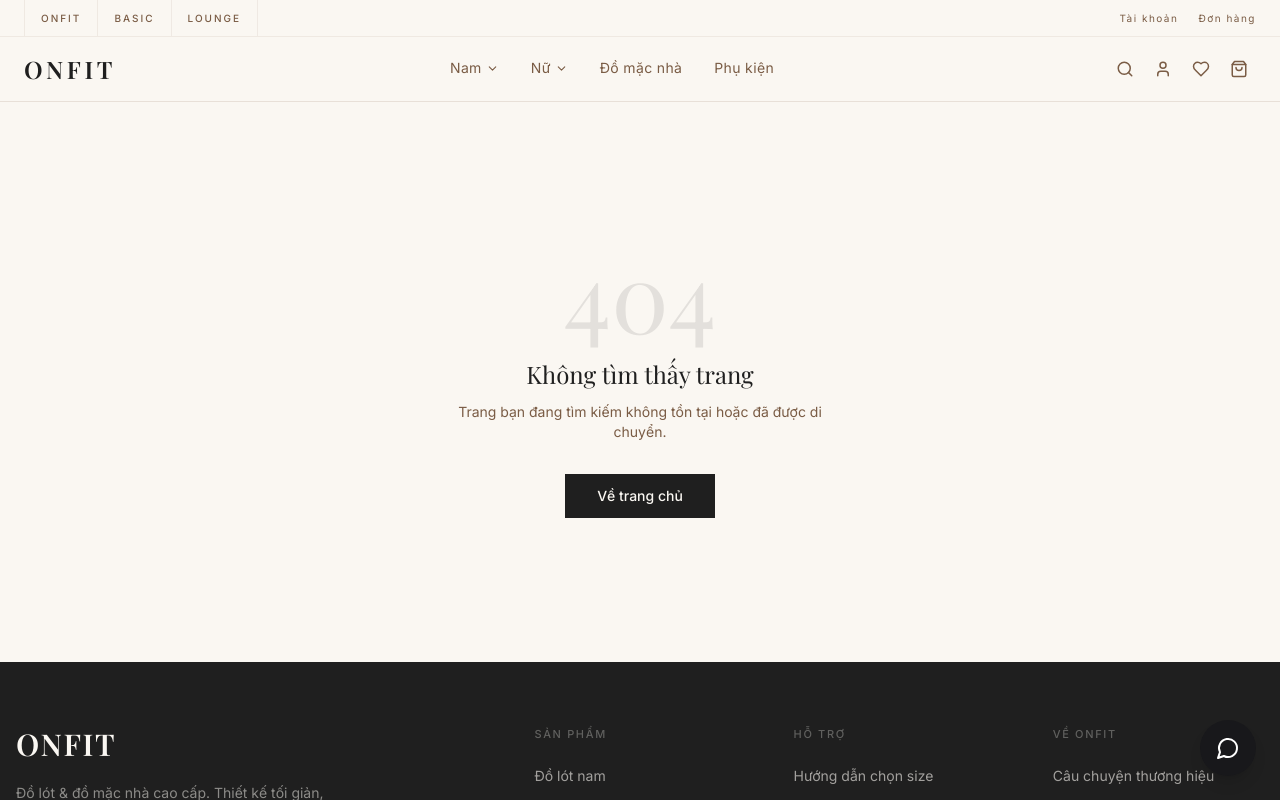
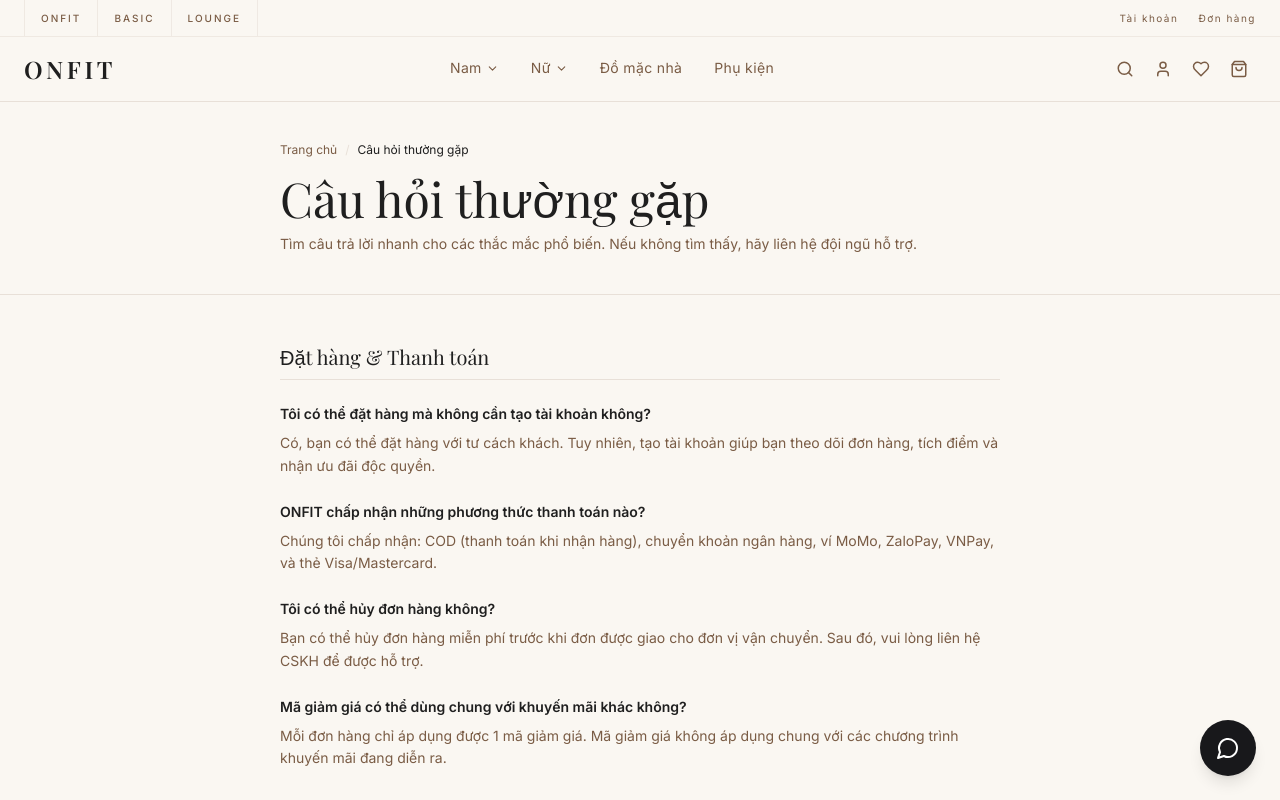
Before and after one commit to JasonTM17/ON-OFF_JS, a Next.js app: page /faq in a window 1280 px wide. Before the commit this address had no page. Shown: the top 800 px of the page. Built offline with nearby package versions, Linux system fonts and the light colour scheme; a web font is replaced by a local one.

Commit message:
feat(pages): thêm trang Câu hỏi thường gặp (FAQ)
4 mục: Đặt hàng, Sản phẩm, Giao hàng, Đổi trả.

```diff
--- /dev/null
+++ b/src/app/(shop)/faq/page.tsx
@@ -0,0 +1,140 @@
+import Link from "next/link";
+
+export const metadata = {
+  title: "Câu hỏi thường gặp",
+  description: "Giải đáp các thắc mắc phổ biến về sản phẩm, đặt hàng, giao hàng và đổi trả tại ONFIT",
+};
+
+const FAQ_SECTIONS = [
+  {
+    title: "Đặt hàng & Thanh toán",
+    items: [
+      {
+        q: "Tôi có thể đặt hàng mà không cần tạo tài khoản không?",
+        a: "Có, bạn có thể đặt hàng với tư cách khách. Tuy nhiên, tạo tài khoản giúp bạn theo dõi đơn hàng, tích điểm và nhận ưu đãi độc quyền.",
+      },
+      {
+        q: "ONFIT chấp nhận những phương thức thanh toán nào?",
+        a: "Chúng tôi chấp nhận: COD (thanh toán khi nhận hàng), chuyển khoản ngân hàng, ví MoMo, ZaloPay, VNPay, và thẻ Visa/Mastercard.",
+      },
+      {
+        q: "Tôi có thể hủy đơn hàng không?",
+        a: "Bạn có thể hủy đơn hàng miễn phí trước khi đơn được giao cho đơn vị vận chuyển. Sau đó, vui lòng liên hệ CSKH để được hỗ trợ.",
+      },
+      {
+        q: "Mã giảm giá có thể dùng chung với khuyến mãi khác không?",
+        a: "Mỗi đơn hàng chỉ áp dụng được 1 mã giảm giá. Mã giảm giá không áp dụng chung với các chương trình khuyến mãi đang diễn ra.",
+      },
+    ],
+  },
+  {
+    title: "Sản phẩm & Size",
+    items: [
+      {
+        q: "Làm sao để chọn đúng size?",
+        a: "Tham khảo bảng size chi tiết tại trang Hướng dẫn chọn size. Nếu bạn ở giữa 2 size, nên chọn size lớn hơn. Bạn cũng có thể nhắn tin cho chatbot để được tư vấn.",
+      },
+      {
+        q: "Chất liệu sản phẩm ONFIT có an toàn không?",
+        a: "Tất cả sản phẩm ONFIT đều đạt chứng nhận Oeko-Tex Standard 100 — đảm bảo không chứa chất gây hại cho da và sức khỏe.",
+      },
+      {
+        q: "Sản phẩm có bị co rút sau khi giặt không?",
+        a: "Sản phẩm ONFIT được xử lý chống co rút trước khi may. Tuy nhiên, nên giặt ở nhiệt độ dưới 40°C và không sấy khô ở nhiệt độ cao.",
+      },
+      {
+        q: "Tôi có thể đổi size miễn phí không?",
+        a: "Có, mỗi đơn hàng được đổi size miễn phí 1 lần trong vòng 30 ngày, với điều kiện sản phẩm còn nguyên tem nhãn.",
+      },
+    ],
+  },
+  {
+    title: "Giao hàng",
+    items: [
+      {
+        q: "Thời gian giao hàng là bao lâu?",
+        a: "Nội thành TP.HCM và Hà Nội: 1–2 ngày. Tỉnh thành khác: 3–5 ngày làm việc. Không tính ngày lễ và Chủ nhật.",
+      },
+      {
+        q: "Phí ship bao nhiêu?",
+        a: "Miễn phí ship cho đơn từ 500.000₫. Đơn dưới 500.000₫ phí ship 30.000₫ toàn quốc.",
+      },
+      {
+        q: "Tôi có thể theo dõi đơn hàng ở đâu?",
+        a: "Đăng nhập tài khoản → Đơn hàng để xem trạng thái. Hoặc dùng mã vận đơn trong email xác nhận để tra cứu trên website đơn vị vận chuyển.",
+      },
+    ],
+  },
+  {
+    title: "Đổi trả & Hoàn tiền",
+    items: [
+      {
+        q: "Chính sách đổi trả như thế nào?",
+        a: "Đổi trả trong 30 ngày, sản phẩm còn nguyên tem nhãn, chưa qua sử dụng. Chi tiết tại trang Chính sách đổi trả.",
+      },
+      {
+        q: "Bao lâu thì tôi nhận được tiền hoàn?",
+        a: "Chuyển khoản: 3–5 ngày. Ví điện tử: 1–3 ngày. Thẻ tín dụng: 7–14 ngày tùy ngân hàng.",
+      },
+      {
+        q: "Ai chịu phí ship khi đổi trả?",
+        a: "ONFIT chịu toàn bộ phí ship đổi trả nếu lỗi từ phía chúng tôi (sai sản phẩm, lỗi sản xuất). Đổi size theo ý muốn: miễn phí 1 lần.",
+      },
+    ],
+  },
+];
+
+export default function FAQPage() {
+  return (
+    <div className="bg-background min-h-screen">
+      <div className="border-b border-border">
+        <div className="max-w-3xl mx-auto px-6 py-10">
+          <nav className="text-xs text-muted mb-4 flex items-center gap-2">
+            <Link href="/" className="hover:text-foreground transition-colors">Trang chủ</Link>
+            <span className="text-border">/</span>
+            <span className="text-foreground">Câu hỏi thường gặp</span>
+          </nav>
+          <h1 className="font-serif text-4xl md:text-5xl font-light text-foreground">
+            Câu hỏi thường gặp
+          </h1>
+          <p className="text-sm text-muted mt-3">
+            Tìm câu trả lời nhanh cho các thắc mắc phổ biến. Nếu không tìm thấy, hãy liên hệ đội ngũ hỗ trợ.
+          </p>
+        </div>
+      </div>
+
+      <div className="max-w-3xl mx-auto px-6 py-12 space-y-12">
+        {FAQ_SECTIONS.map((section) => (
+          <section key={section.title}>
+            <h2 className="font-serif text-xl font-light text-foreground mb-6 pb-2 border-b border-border">
+              {section.title}
+            </h2>
+            <div className="space-y-6">
+              {section.items.map((item) => (
+                <div key={item.q}>
+                  <h3 className="text-sm font-semibold text-foreground mb-2">{item.q}</h3>
+                  <p className="text-sm text-muted leading-relaxed">{item.a}</p>
+                </div>
+              ))}
+            </div>
+          </section>
+        ))}
+
+        <section className="bg-card p-6 border border-border text-center">
+          <h2 className="font-serif text-lg font-light text-foreground mb-2">Không tìm thấy câu trả lời?</h2>
+          <p className="text-sm text-muted mb-4">
+            Đội ngũ CSKH sẵn sàng hỗ trợ bạn 8:00 – 22:00 hàng ngày.
+          </p>
+          <div className="flex flex-wrap justify-center gap-3">
+            <span className="px-4 py-2 border border-border text-xs tracking-wide text-muted">
+              Hotline: 1900 xxxx
+            </span>
+            <span className="px-4 py-2 border border-border text-xs tracking-wide text-muted">
+              Email: hello@onfit.vn
+            </span>
+          </div>
+        </section>
+      </div>
+    </div>
+  );
+}
```
